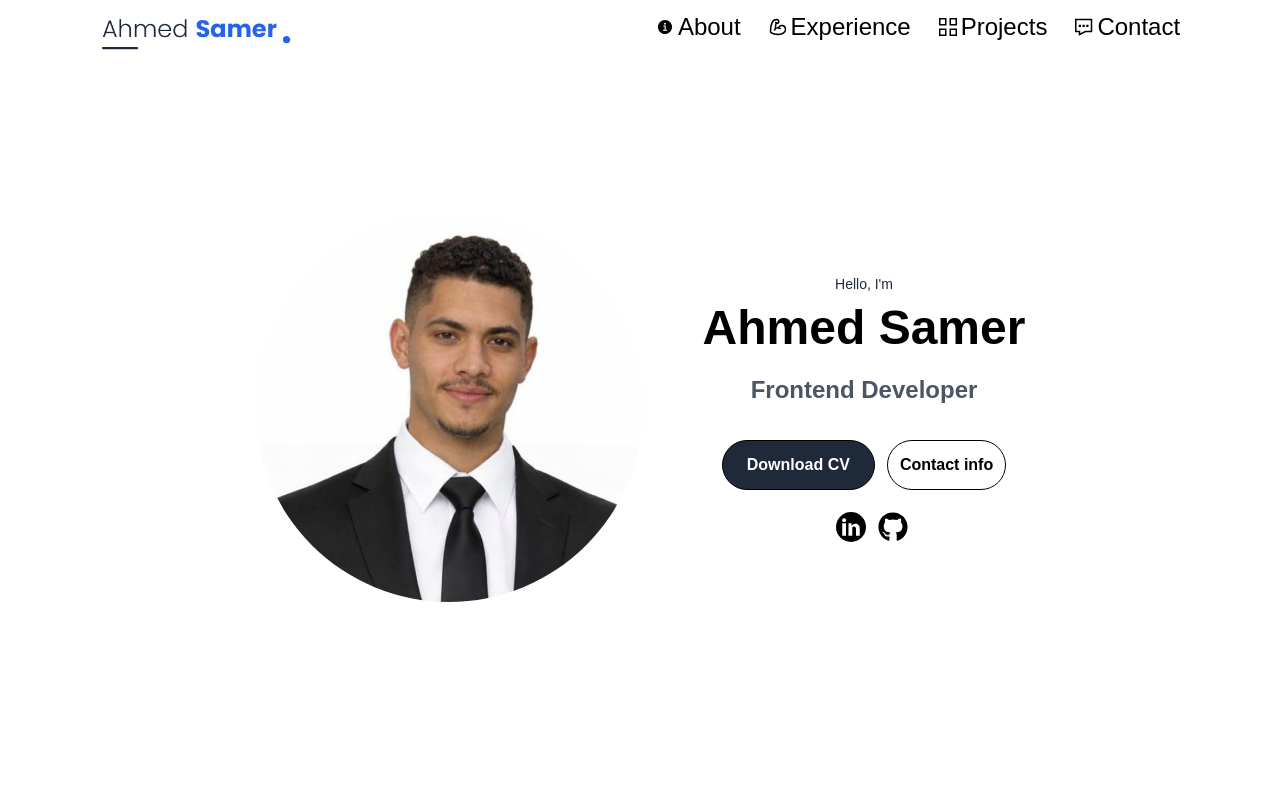
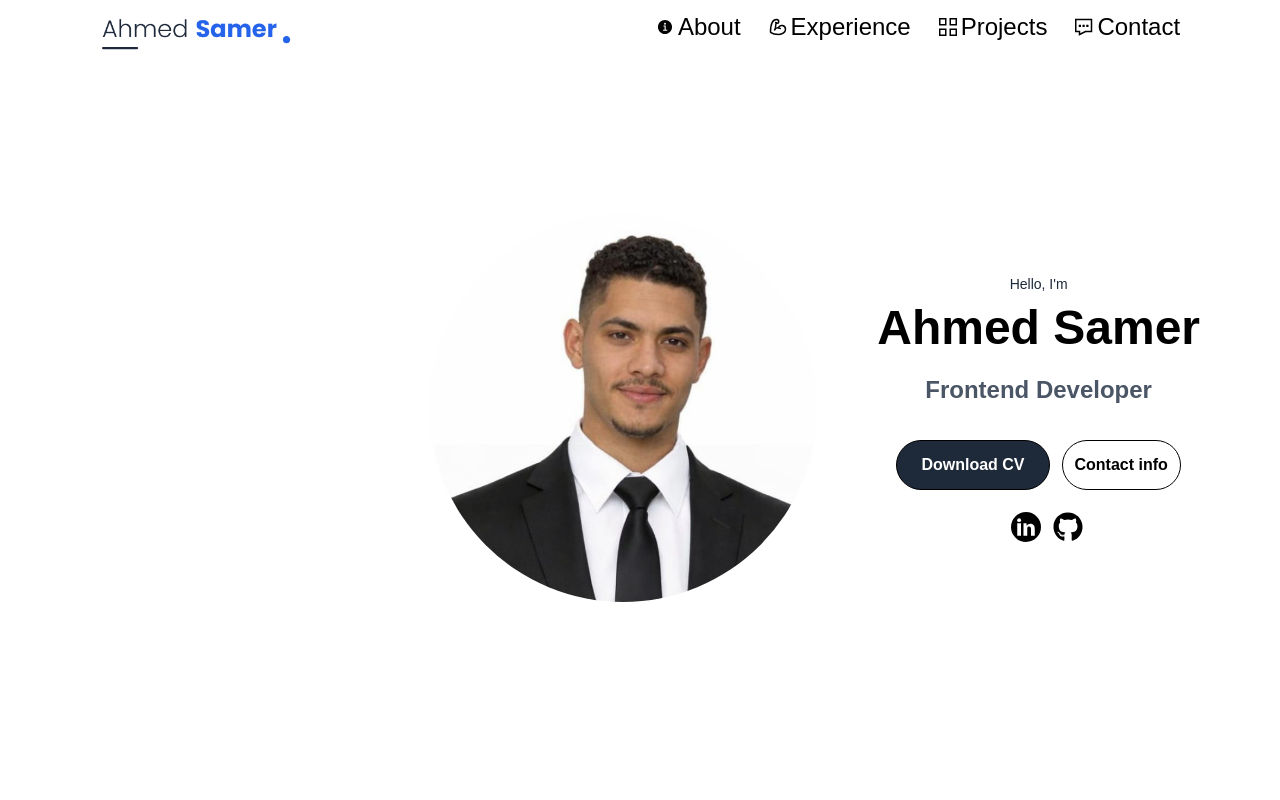
Before and after one commit to ahm8648u-crypto/protofolio, a React (Vite) app: page / in a window 1280 px wide. Shown: the top 800 px of the page. Built offline with nearby package versions, Linux system fonts and the light colour scheme.

Commit message:
fix router basename

```diff
--- a/src/pages/Home.tsx
+++ b/src/pages/Home.tsx
@@ -9,11 +9,11 @@ import Contact from './Contact';
 export default function Home() {
   return (
     <>
-    <div className='flex flex-col md:flex-row items-center mx-auto my-10 sm:my-40 -gap-40 md:gap-15 '>
+    <div className='flex flex-col md:flex-row items-center mx-auto my-10 sm:my-40 -gap-40 md:gap-15 mr-20'>
       {/* جزء الصورة */}
       <div className="w-97 h-97">
         <img
-          className="mx-auto w-65 h-65 md:w-full md:h-full rounded-full object-cover mr-15"
+          className="mx-auto w-65 h-65 md:w-full md:h-full rounded-full object-cover "
           src={myimg}
           alt="Ahmed Samer"
         />
```
